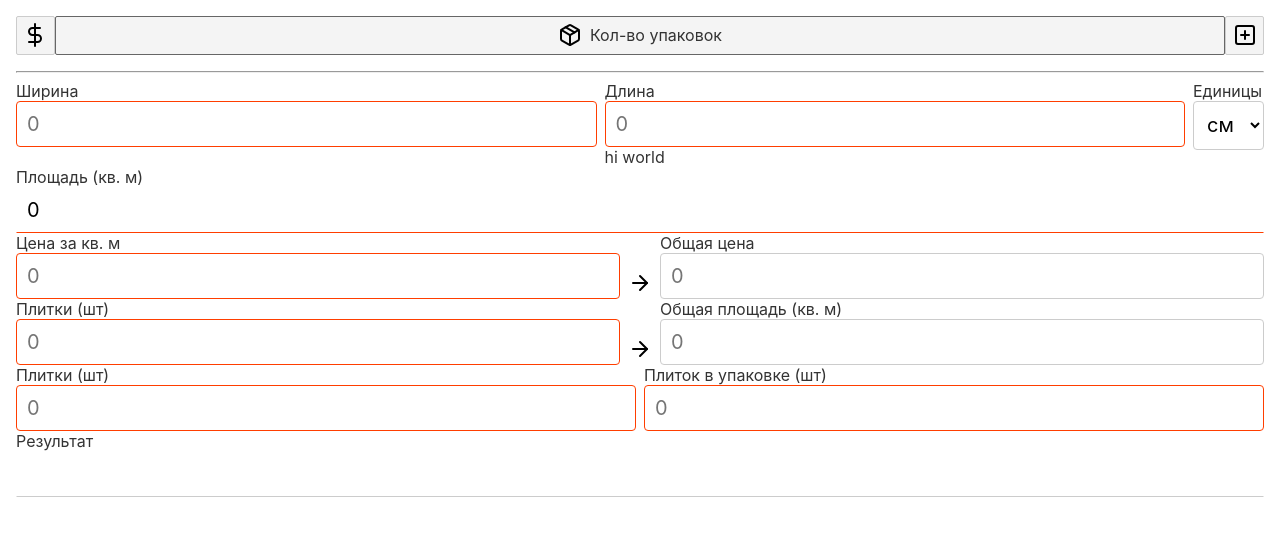
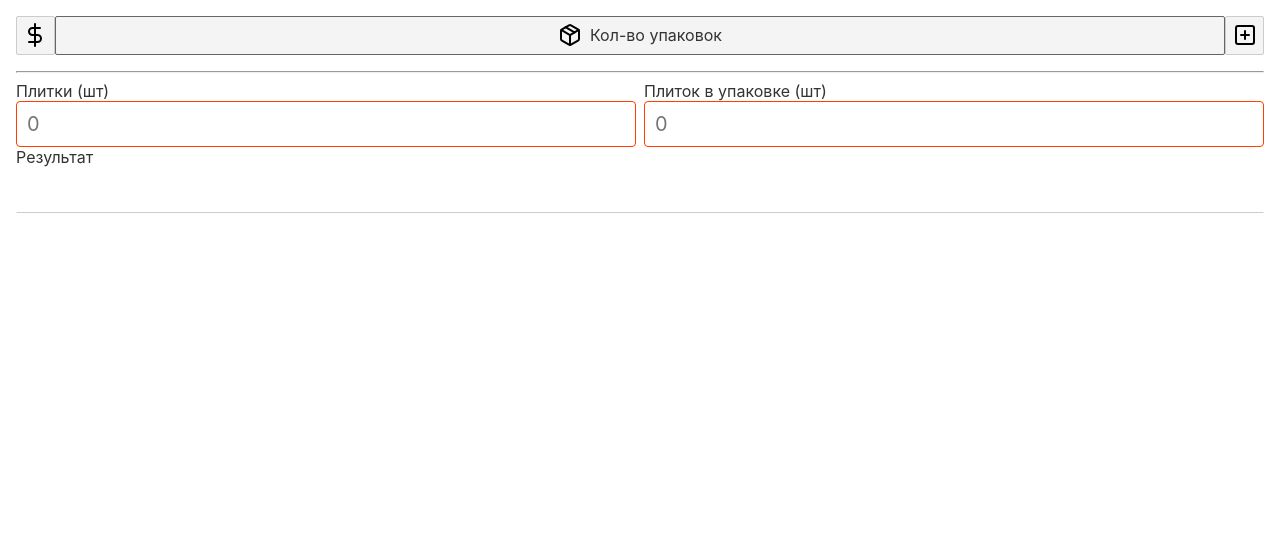
Before and after one commit to pgeowng/tilecalc-pwa, a React (Create React App) app: page / in a window 1280 px wide. Both pictures are taken after a click on the button 1205 px from the left and 35 px from the top of the page. Shown: the top 536 px of the page. Built offline with nearby package versions, Linux system fonts and the light colour scheme.

Commit message:
add: area page

```diff
--- a/src/App.css
+++ b/src/App.css
@@ -27,3 +27,7 @@
 .column:last-child {
   margin-right: 0;
 }
+
+.hidden {
+  display: none;
+}
--- a/src/App.js
+++ b/src/App.js
@@ -7,6 +7,7 @@ import { Arrow } from './components/ui/Arrow/Arrow.js'
 
 import { PricePage } from './components/block/PricePage/PricePage'
 import { PackagePage } from './components/block/PackagePage/PackagePage'
+import { AreaPage } from './components/block/AreaPage/AreaPage'
 
 import iconDollarSign from './components/icons/dollar-sign.svg'
 import iconPackage from './components/icons/package.svg'
@@ -34,8 +35,17 @@ const pages = [
 ]
 
 const App = () => {
+  const [currentPage, setCurrentPage] = useState('price')
 
-  const [currentPage, setCurrentPage] = useState('price')
+  // console.log(currentPage)
+
+  const getPageClasses = useCallback(
+    (label) => {
+      console.log('rerun')
+      return currentPage !== label ? 'hidden' : ''
+    },
+    [currentPage]
+  )
 
   return (
     <div className="App">
@@ -47,8 +57,15 @@ const App = () => {
         />
       </div>
       <hr />
-      <PricePage />
-      <PackagePage />
+      <div className={getPageClasses('price')}>
+        <PricePage />
+      </div>
+      <div className={getPageClasses('package')}>
+        <PackagePage />
+      </div>
+      <div className={getPageClasses('area')}>
+        <AreaPage />
+      </div>
     </div>
   )
 }
--- /dev/null
+++ b/src/components/block/AreaPage/AreaPage.js
@@ -0,0 +1,59 @@
+import { useState, useEffect } from 'react'
+import { Field } from '../../ui/Field/Field'
+import { Arrow } from '../../ui/Arrow/Arrow'
+import { TileArea } from '../../common/TileArea'
+import { round, RIGHT, LEFT } from '../../../helpers'
+
+const defaultPackArea = 0
+const defaultPackCount = 0
+export const AreaPage = () => {
+  const [tileArea, setTileArea] = useState(0)
+  const [packArea, setPackArea] = useState(defaultPackArea)
+  const [packCount, setPackCount] = useState(defaultPackCount)
+  const [packDir, setPackDir] = useState(RIGHT)
+  const setPackDirValue = (val) => () => setPackDir(val)
+
+  useEffect(() => {
+    if (packDir === RIGHT) {
+      let result = 0
+      if (tileArea !== 0) {
+        result = round(packArea / tileArea)
+      }
+
+      setPackCount(result)
+    } else {
+      setPackArea(round(tileArea * packCount))
+    }
+  }, [packArea, tileArea, packCount, packDir])
+
+  return (
+    <>
+      <TileArea onUpdateArea={setTileArea} />
+      <div className="row">
+        <div className="column">
+          <Field
+            label="В упаковке (кв. м)"
+            value={packArea}
+            placeholder={defaultPackArea}
+            setValue={setPackArea}
+            onFocus={setPackDirValue(RIGHT)}
+            required={packDir === RIGHT}
+          />
+        </div>
+        <div className="column column_fixed column_bottom">
+          <Arrow isLeft={packDir === LEFT} />
+        </div>
+        <div className="column">
+          <Field
+            label="В упаковке (шт)"
+            value={packCount}
+            placeholder={defaultPackCount}
+            setValue={setPackCount}
+            onFocus={setPackDirValue(LEFT)}
+            required={packDir === LEFT}
+          />
+        </div>
+      </div>
+    </>
+  )
+}
--- a/src/components/block/PackagePage/PackagePage.js
+++ b/src/components/block/PackagePage/PackagePage.js
@@ -1,14 +1,6 @@
 import { useState, useEffect } from 'react'
 import { Field } from '../../ui/Field/Field'
-
-const formDecl = (forms) => (num) => {
-  const n = num % 10
-  if (num < 5 || num > 20) {
-    if (n === 1) return forms[0]
-    else if (2 <= n && n <= 4) return forms[1]
-  }
-  return forms[2]
-}
+import { formDecl } from '../../../helpers'
 
 const remainDecl = formDecl([
   'лишняя плитка', // singular, nom
--- a/src/components/block/PricePage/PricePage.js
+++ b/src/components/block/PricePage/PricePage.js
@@ -1,56 +1,18 @@
 import { useState, useEffect } from 'react'
 import { Field } from '../../ui/Field/Field'
-import { Select } from '../../ui/Select/Select'
 import { Arrow } from '../../ui/Arrow/Arrow'
 
-const unitMap = ['м', 'см', 'мм']
-const unitExp = { м: 1000, см: 10, мм: 1 }
+import { TileArea } from '../../common/TileArea'
+
+import { round, RIGHT, LEFT } from '../../../helpers'
 
 const defaultMeterPrice = 0
 const defaultTotalPrice = 0
 const defaultTileCount = 0
 const defaultTotalArea = 0
 
-const LEFT = false
-const RIGHT = true
-
 export const PricePage = () => {
-  const defaultWidth = 0
-  const defaultLength = 0
-
-  const [width, setWidth] = useState(defaultWidth)
-  const [length, setLength] = useState(defaultLength)
-
-  const [units, setUnits] = useState(unitMap[1])
-
-  const updateUnits = (newUnits) => {
-    const oldExp = unitExp[units]
-    const newExp = unitExp[newUnits]
-    setWidth((width * oldExp) / newExp)
-    setLength((length * oldExp) / newExp)
-    setUnits(newUnits)
-  }
-
   const [tileArea, setTileArea] = useState(0)
-
-  const round = (num, precision = 7) =>
-    Math.round(num * Math.pow(10, precision)) / Math.pow(10, precision)
-
-  useEffect(() => {
-    const trueWidth = width * unitExp[units]
-    const trueLength = length * unitExp[units]
-    setTileArea(round(trueWidth * trueLength * 1e-6))
-  }, [width, length, units])
-
-  const [err, setErr] = useState(null)
-  useEffect(() => {
-    setTimeout(() => {
-      setErr('hi world')
-      setTimeout(() => {
-        setErr(null)
-      }, 100000)
-    }, 1000)
-  }, [])
 
   const [tileCount, setTileCount] = useState(defaultTileCount)
   const [totalArea, setTotalArea] = useState(defaultTotalArea)
@@ -88,47 +50,7 @@ export const PricePage = () => {
   }, [priceDir, meterPrice, totalArea, totalPrice])
   return (
     <>
-      <div className="row">
-        <div className="column">
-          <Field
-            label="Ширина"
-            value={width}
-            setValue={setWidth}
-            placeholder={defaultWidth}
-            required
-          />
-        </div>
-        <div className="column">
-          <Field
-            label="Длина"
-            value={length}
-            setValue={setLength}
-            required
-            placeholder={defaultLength}
-            error={err}
-          />
-        </div>
-        <div className="column column_fixed">
-          <Select
-            value={units}
-            setValue={updateUnits}
-            options={unitMap}
-            label="Единицы"
-          />
-        </div>
-      </div>
-      <div className="row">
-        <div className="column">
-          <Field
-            disabled
-            label="Площадь (кв. м)"
-            value={tileArea}
-            placeholder={0}
-            setValue={null}
-            required
-          />
-        </div>
-      </div>
+      <TileArea onUpdateArea={setTileArea} />
       <div className="row">
         <div className="column">
           <Field
--- /dev/null
+++ b/src/components/common/TileArea.js
@@ -0,0 +1,83 @@
+import { useCallback, useState, useEffect } from 'react'
+import { Field } from '../ui/Field/Field'
+import { Select } from '../ui/Select/Select'
+import { round } from '../../helpers'
+
+const unitMap = ['м', 'см', 'мм']
+const unitExp = { м: 1000, см: 10, мм: 1 }
+
+export const TileArea = ({
+  defaultWidth = 0,
+  defaultLength = 0,
+  onUpdateArea = () => {},
+}) => {
+  const [width, setWidth] = useState(defaultWidth)
+  const [length, setLength] = useState(defaultLength)
+  const [units, setUnits] = useState(unitMap[1])
+
+  const updateUnits = useCallback(
+    (newUnits) => {
+      const oldExp = unitExp[units]
+      const newExp = unitExp[newUnits]
+      setWidth((width * oldExp) / newExp)
+      setLength((length * oldExp) / newExp)
+      setUnits(newUnits)
+    },
+    [width, length, units]
+  )
+
+  const [tileArea, setTileArea] = useState(0)
+
+  useEffect(() => {
+    const trueWidth = width * unitExp[units]
+    const trueLength = length * unitExp[units]
+    const result = round(trueWidth * trueLength * 1e-6)
+    setTileArea(result)
+    onUpdateArea(result)
+  }, [width, length, units, onUpdateArea])
+
+  return (
+    <>
+      <div className="row">
+        <div className="column">
+          <Field
+            label="Ширина"
+            value={width}
+            setValue={setWidth}
+            placeholder={defaultWidth}
+            required
+          />
+        </div>
+        <div className="column">
+          <Field
+            label="Длина"
+            value={length}
+            setValue={setLength}
+            required
+            placeholder={defaultLength}
+          />
+        </div>
+        <div className="column column_fixed">
+          <Select
+            value={units}
+            setValue={updateUnits}
+            options={unitMap}
+            label="Единицы"
+          />
+        </div>
+      </div>
+      <div className="row">
+        <div className="column">
+          <Field
+            disabled
+            label="Площадь (кв. м)"
+            value={tileArea}
+            placeholder={0}
+            setValue={null}
+            required
+          />
+        </div>
+      </div>
+    </>
+  )
+}
--- /dev/null
+++ b/src/helpers.js
@@ -0,0 +1,19 @@
+export const round = (num, precision = 7) =>
+  Math.round(num * Math.pow(10, precision)) / Math.pow(10, precision)
+
+export const RIGHT = true
+export const LEFT = false
+
+// const remainDecl = formDecl([
+//   'лишняя плитка', // singular, nom
+//   'лишниe плитки', // plural, nom
+//   'лишних плиток', // plural, gen
+// ])
+export const formDecl = (forms) => (num) => {
+  const n = num % 10
+  if (num < 5 || num > 20) {
+    if (n === 1) return forms[0]
+    else if (2 <= n && n <= 4) return forms[1]
+  }
+  return forms[2]
+}
```
